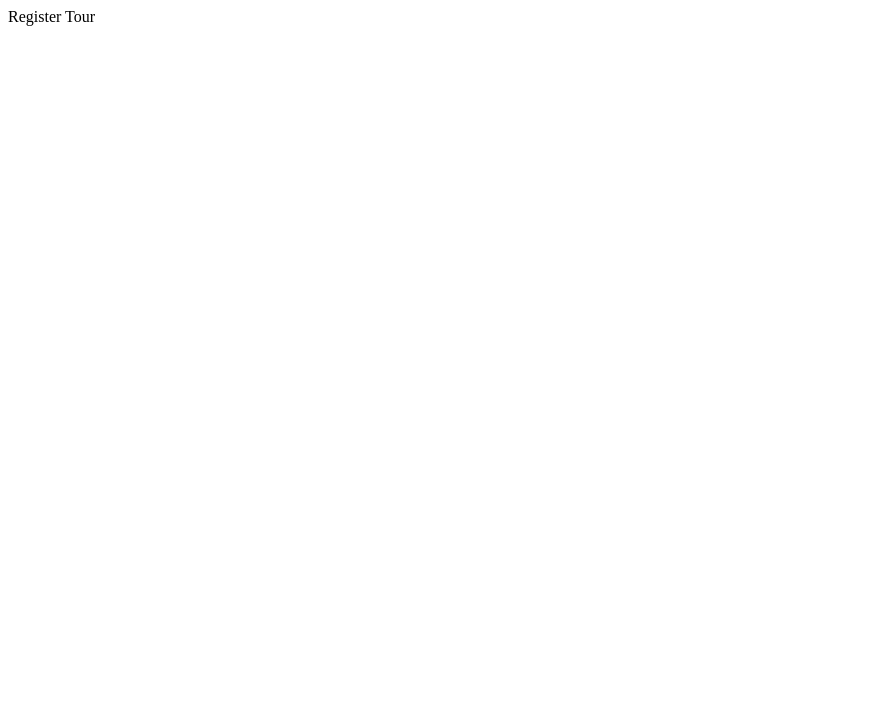
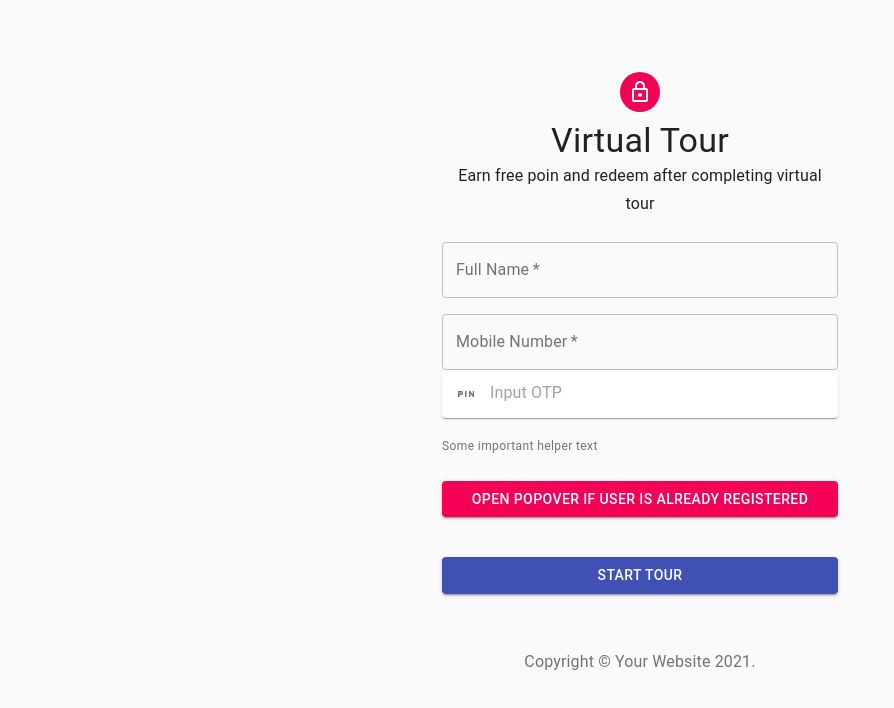
Before and after one commit to amahenza/ui-nxjs-dev, a Next.js app: page /register-tour in a window 1280 px wide. Shown: the top 708 px of the page, without its empty margins (0-894 px from the left). Built offline with nearby package versions, Linux system fonts and the light colour scheme.

Commit message:
initial commit

```diff
--- a/package.json
+++ b/package.json
@@ -9,7 +9,9 @@
   },
   "dependencies": {
     "@material-ui/core": "4.11.3",
+    "@material-ui/icons": "4.11.2",
     "@material-ui/styles": "4.11.3",
+    "@material-ui/utils": "4.11.2",
     "next": "latest",
     "prop-types": "15.7.2",
     "react": "^16.13.1",
--- a/pages/register-tour.js
+++ b/pages/register-tour.js
@@ -1,3 +1,191 @@
+import React from "react";
+import Avatar from "@material-ui/core/Avatar";
+import Button from "@material-ui/core/Button";
+
+import Popover from "@material-ui/core/Popover";
+import CssBaseline from "@material-ui/core/CssBaseline";
+import TextField from "@material-ui/core/TextField";
+import Link from "@material-ui/core/Link";
+import Grid from "@material-ui/core/Grid";
+import Box from "@material-ui/core/Box";
+import LockOutlinedIcon from "@material-ui/icons/LockOutlined";
+import Typography from "@material-ui/core/Typography";
+import { makeStyles } from "@material-ui/core/styles";
+import Container from "@material-ui/core/Container";
+import Slide from "@material-ui/core/Slide";
+
+import Paper from "@material-ui/core/Paper";
+import InputBase from "@material-ui/core/InputBase";
+import Divider from "@material-ui/core/Divider";
+import IconButton from "@material-ui/core/IconButton";
+import FiberPinOutlinedIcon from "@material-ui/icons/FiberPinOutlined";
+
+import FormHelperText from "@material-ui/core/FormHelperText";
+
+//usecase
+// 1- if user already signed up then display pop over warning
+// with login menu
+
+function SimplePopover() {
+  const classes = useStyles();
+  const [anchorEl, setAnchorEl] = React.useState(null);
+
+  const handleClick = (event) => {
+    setAnchorEl(event.currentTarget);
+  };
+
+  const handleClose = () => {
+    setAnchorEl(null);
+  };
+
+  const open = Boolean(anchorEl);
+  const id = open ? "simple-popover" : undefined;
+
+  return (
+    <div>
+      <Button
+        aria-describedby={id}
+        variant="contained"
+        color="secondary"
+        onClick={handleClick}
+        className={classes.submit}
+        //type="submit"
+        fullWidth
+      >
+        Open Popover if user is already registered
+      </Button>
+      <Popover
+        id={id}
+        open={open}
+        anchorEl={anchorEl}
+        onClose={handleClose}
+        anchorOrigin={{
+          vertical: "bottom",
+          horizontal: "center"
+        }}
+        transformOrigin={{
+          vertical: "top",
+          horizontal: "center"
+        }}
+      >
+        <Typography className={classes.typography}>
+          The content of the Popover.
+        </Typography>
+      </Popover>
+    </div>
+  );
+}
+
+function Copyright() {
+  return (
+    <Typography variant="body1" color="textSecondary" align="center">
+      {"Copyright © "}
+      <Link color="inherit" href="#">
+        Your Website
+      </Link>{" "}
+      {new Date().getFullYear()}
+      {"."}
+    </Typography>
+  );
+}
+
+function CustomizedInputBase() {
+  const classes = useStyles();
+
+  return (
+    <Paper component="form" className={classes.root}>
+      <IconButton className={classes.iconButton} aria-label="menu">
+        <FiberPinOutlinedIcon />
+      </IconButton>
+      <InputBase className={classes.input} placeholder="Input OTP" />
+
+      <Divider className={classes.divider} orientation="vertical" />
+    </Paper>
+  );
+}
+
+const useStyles = makeStyles((theme) => ({
+  paper: {
+    marginTop: theme.spacing(8),
+    display: "flex",
+    flexDirection: "column",
+    alignItems: "center"
+  },
+  avatar: {
+    margin: theme.spacing(1),
+    backgroundColor: theme.palette.secondary.main
+  },
+  form: {
+    width: "100%", // Fix IE 11 issue.
+    marginTop: theme.spacing(3)
+  },
+  typography: {
+    padding: theme.spacing(2)
+  },
+  submit: {
+    margin: theme.spacing(3, 0, 2)
+  }
+}));
+
 export default function RegisterTour() {
-  return <div>Register Tour</div>;
+  const classes = useStyles();
+
+  return (
+    <Container component="main" maxWidth="xs">
+      <CssBaseline />
+      <div className={classes.paper}>
+        <Avatar className={classes.avatar}>
+          <LockOutlinedIcon />
+        </Avatar>
+        <Typography variant="h4">Virtual Tour</Typography>
+        <Typography variant="subtitle1" align="center">
+          Earn free poin and redeem after completing virtual tour
+        </Typography>
+        <Slide direction="up" in={true} mountOnEnter unmountOnExit>
+          <form className={classes.form} noValidate>
+            <Grid container spacing={2}>
+              <Grid item xs={12}>
+                <TextField
+                  variant="outlined"
+                  required
+                  fullWidth
+                  name="full-name"
+                  label="Full Name"
+                />
+              </Grid>
+              <Grid item xs={12}>
+                <TextField
+                  variant="outlined"
+                  required
+                  fullWidth
+                  name="mobile-number"
+                  label="Mobile Number"
+                />
+                <CustomizedInputBase />
+              </Grid>
+              <Grid item xs={12}>
+                <FormHelperText id="component-helper-text">
+                  Some important helper text
+                </FormHelperText>
+              </Grid>
+            </Grid>
+
+            <SimplePopover />
+            <Button
+              //type="submit"
+              fullWidth
+              variant="contained"
+              color="primary"
+              className={classes.submit}
+            >
+              Start Tour
+            </Button>
+          </form>
+        </Slide>
+      </div>
+      <Box mt={5}>
+        <Copyright />
+      </Box>
+    </Container>
+  );
 }
```
Also changed, not shown: 1 other file (tests, documents, lock files or other folders).
